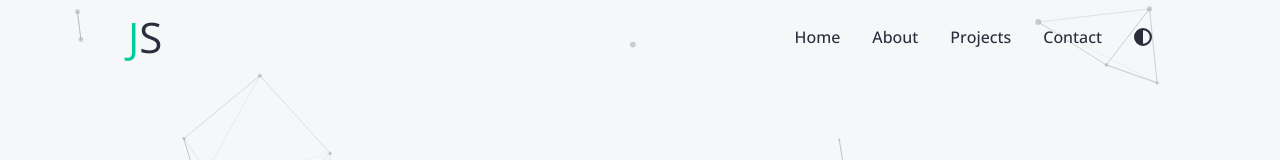
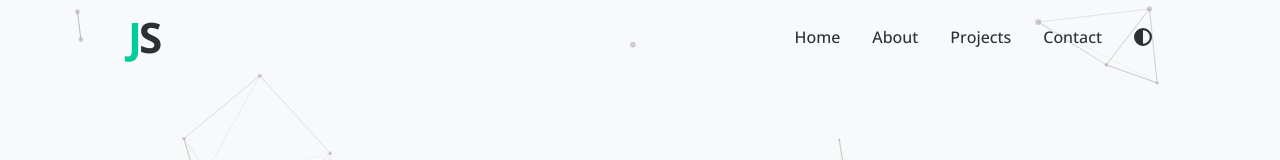
Before and after one commit to JaseySmith/react-portfolio, a React (Create React App) app: page / in a window 1280 px wide. Shown: the top 160 px of the page. Built offline with nearby package versions, Linux system fonts and the light colour scheme.

Commit message:
Change color palette

```diff
--- a/src/App.css
+++ b/src/App.css
@@ -5,15 +5,15 @@
 
 /* --- Variables --- */
 :root {
-  --light: #F6F7F9;
-  --dark: #2A2D3C;
-  --shade: #E7E9EF;
+  --light: #F8F9FA;
+  --dark: #2B3035;
+  --shade: #E9ECEF;
 }
 
 [data-theme="dark"] {
-  --light: #191B24;
-  --dark: #E7E9EF;
-  --shade: #2A2D3C;
+  --light: #212529;
+  --dark: #E9ECEF;
+  --shade: #2B3035;
 }
 
 
@@ -76,6 +76,8 @@ button {
   justify-content: center;
   align-items: center;
   font-size: 42px;
+  font-weight: 700;
+  letter-spacing: -3px;
   text-decoration: none;
   line-height: 1;
   transition: all 0.2s;
@@ -87,6 +89,7 @@ button {
 
 #logo .s {
   color: var(--dark);
+  transform: rotateZ(-1deg);
 }
 
 .nav-menu {
```
